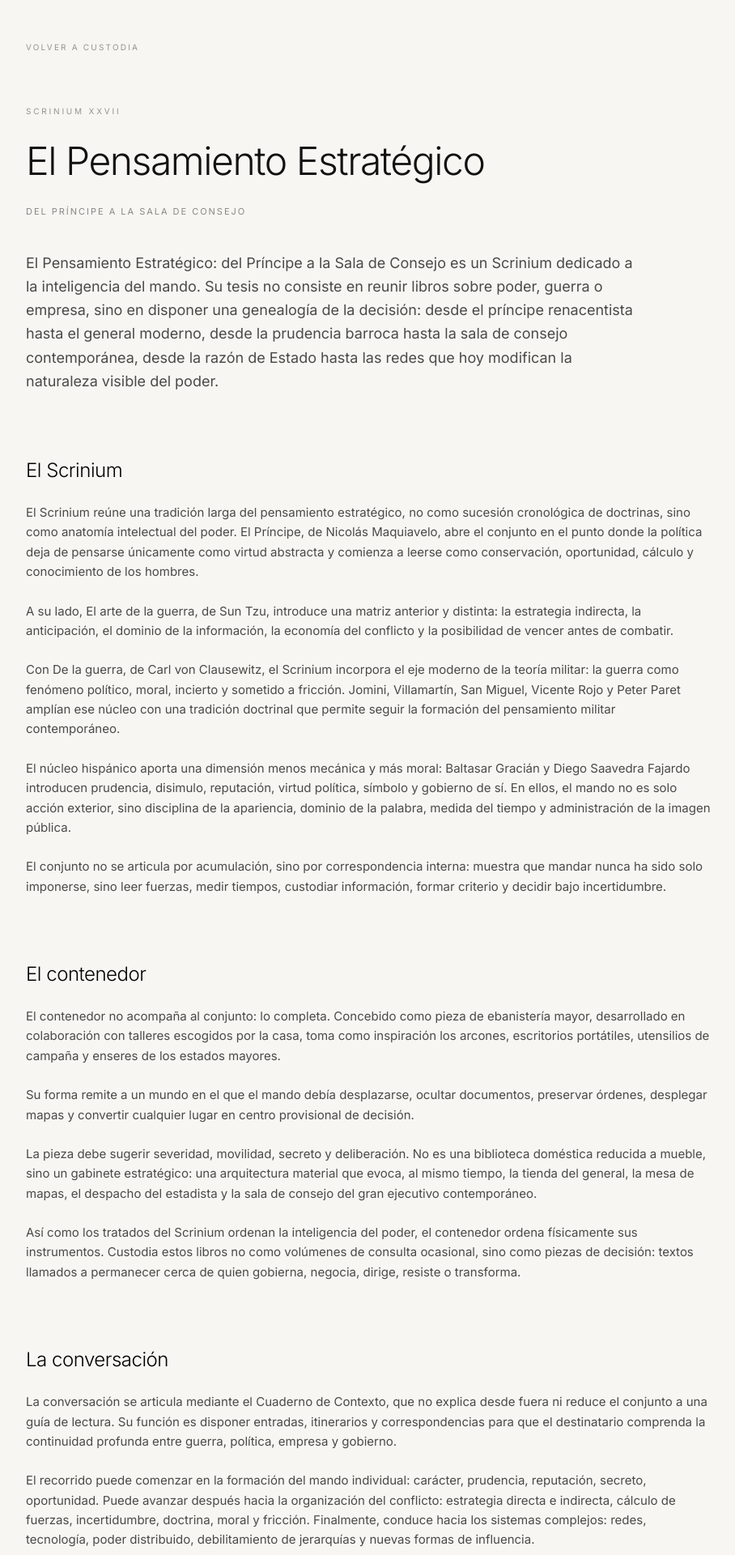
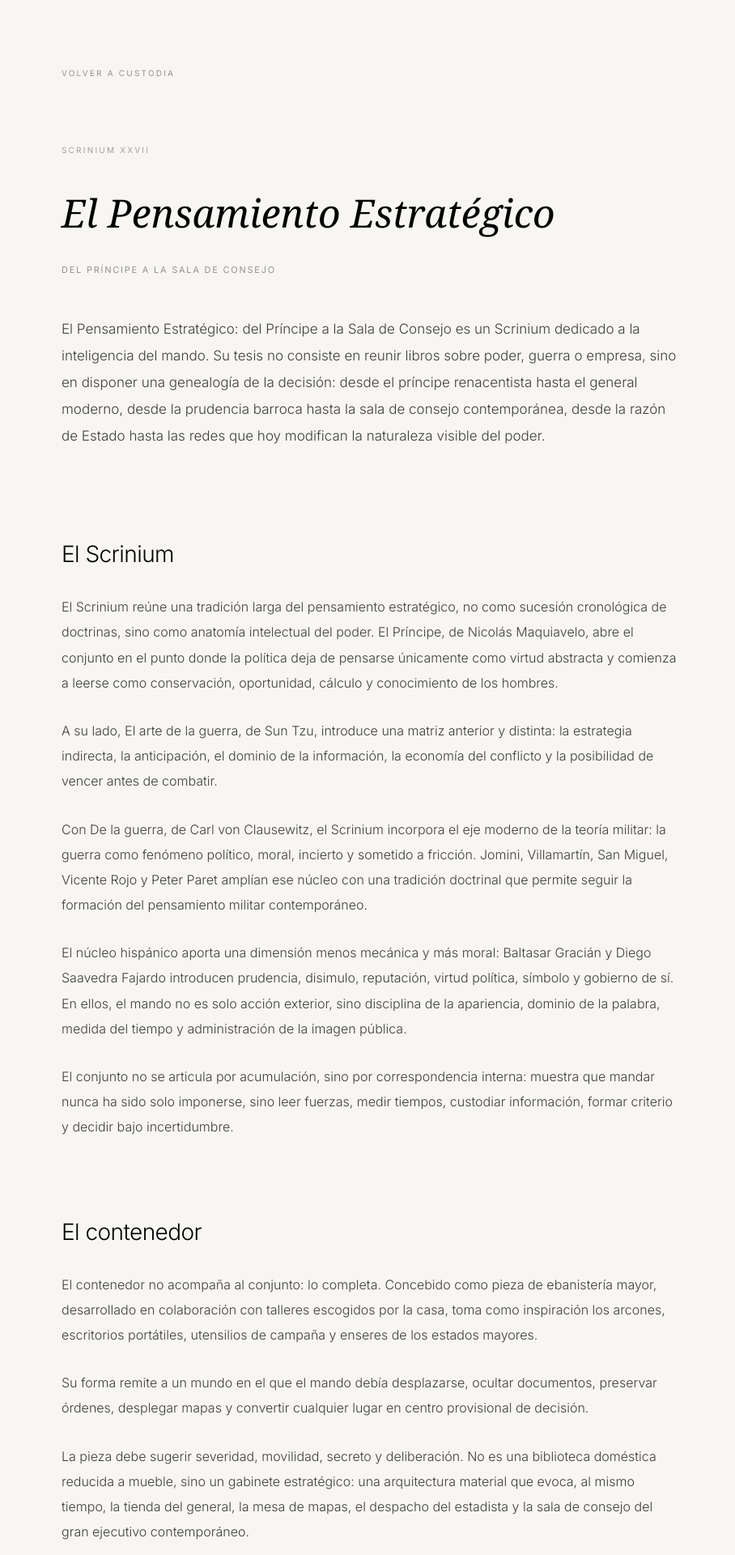
Before and after one commit to felixlosada-web/falcatio, a Next.js app: page /custodia/pensamiento-estrategico in a window 1280 px wide. Shown: the part 100-2020 px from the top of the page at 81% size, without its empty margins (184-1092 px from the left). Built offline with nearby package versions, Linux system fonts and the light colour scheme.

Commit message:
Refine Pensamiento Estrategico editorial layout

```diff
--- a/app/custodia/pensamiento-estrategico/page.tsx
+++ b/app/custodia/pensamiento-estrategico/page.tsx
@@ -87,36 +87,37 @@ export default function PensamientoEstrategicoPage() {
   };
 
   return (
-    <main className="max-w-4xl mx-auto px-6 py-28 md:py-36">
+    <main className="min-h-screen bg-[#F8F6F2] pt-44 pb-32 px-6 md:px-10">
       <script
         type="application/ld+json"
         dangerouslySetInnerHTML={{ __html: JSON.stringify(jsonLd) }}
       />
 
+      <section className="max-w-[760px] mx-auto">
         <Link
           href="/custodia"
-        className="inline-block mb-16 text-[10px] tracking-[0.22em] uppercase text-black/40 hover:text-black transition-colors"
+          className="inline-block mb-20 text-[10px] tracking-[0.22em] uppercase text-black/40 hover:text-black transition-colors duration-300"
         >
           Volver a custodia
         </Link>
 
-      <header className="mb-20">
-        <p className="text-[10px] tracking-[0.28em] uppercase text-black/40 mb-6">
+        <header className="mb-28">
+          <p className="text-[10px] tracking-[0.22em] uppercase text-black/35 mb-10">
             Scrinium XXVII
           </p>
 
-        <h1 className="text-3xl md:text-5xl leading-tight font-light tracking-[-0.03em] mb-6">
+          <h1 className="text-4xl md:text-5xl leading-tight font-serif italic text-black mb-8">
             El Pensamiento Estratégico
           </h1>
 
-        <p className="text-[11px] tracking-[0.18em] uppercase text-black/45 mb-10">
+          <p className="text-[11px] tracking-[0.16em] uppercase text-black/40 mb-12">
             Del Príncipe a la Sala de Consejo
           </p>
 
-        <p className="text-base md:text-lg leading-relaxed text-black/70 max-w-3xl">
+          <p className="text-[17px] leading-[1.95] text-black/75 font-light">
             El Pensamiento Estratégico: del Príncipe a la Sala de Consejo es un
-          Scrinium dedicado a la inteligencia del mando. Su tesis no consiste en
-          reunir libros sobre poder, guerra o empresa, sino en disponer una
+            Scrinium dedicado a la inteligencia del mando. Su tesis no consiste
+            en reunir libros sobre poder, guerra o empresa, sino en disponer una
             genealogía de la decisión: desde el príncipe renacentista hasta el
             general moderno, desde la prudencia barroca hasta la sala de consejo
             contemporánea, desde la razón de Estado hasta las redes que hoy
@@ -124,13 +125,13 @@ export default function PensamientoEstrategicoPage() {
           </p>
         </header>
 
-      <section className="space-y-20 text-[15px] leading-relaxed text-black/70">
+        <section className="space-y-24 text-[16px] leading-[1.95] text-black/75 font-light">
           <article>
-          <h2 className="text-2xl font-light tracking-[-0.02em] text-black mb-6">
+            <h2 className="text-[28px] leading-tight font-light tracking-[-0.02em] text-black mb-8">
               El Scrinium
             </h2>
 
-          <p className="mb-6">
+            <p className="mb-7">
               El Scrinium reúne una tradición larga del pensamiento estratégico,
               no como sucesión cronológica de doctrinas, sino como anatomía
               intelectual del poder. El Príncipe, de Nicolás Maquiavelo, abre el
@@ -139,14 +140,14 @@ export default function PensamientoEstrategicoPage() {
               oportunidad, cálculo y conocimiento de los hombres.
             </p>
 
-          <p className="mb-6">
+            <p className="mb-7">
               A su lado, El arte de la guerra, de Sun Tzu, introduce una matriz
               anterior y distinta: la estrategia indirecta, la anticipación, el
-            dominio de la información, la economía del conflicto y la posibilidad
-            de vencer antes de combatir.
+              dominio de la información, la economía del conflicto y la
+              posibilidad de vencer antes de combatir.
             </p>
 
-          <p className="mb-6">
+            <p className="mb-7">
               Con De la guerra, de Carl von Clausewitz, el Scrinium incorpora el
               eje moderno de la teoría militar: la guerra como fenómeno político,
               moral, incierto y sometido a fricción. Jomini, Villamartín, San
@@ -155,29 +156,29 @@ export default function PensamientoEstrategicoPage() {
               militar contemporáneo.
             </p>
 
-          <p className="mb-6">
-            El núcleo hispánico aporta una dimensión menos mecánica y más moral:
-            Baltasar Gracián y Diego Saavedra Fajardo introducen prudencia,
-            disimulo, reputación, virtud política, símbolo y gobierno de sí. En
-            ellos, el mando no es solo acción exterior, sino disciplina de la
-            apariencia, dominio de la palabra, medida del tiempo y administración
-            de la imagen pública.
+            <p className="mb-7">
+              El núcleo hispánico aporta una dimensión menos mecánica y más
+              moral: Baltasar Gracián y Diego Saavedra Fajardo introducen
+              prudencia, disimulo, reputación, virtud política, símbolo y
+              gobierno de sí. En ellos, el mando no es solo acción exterior,
+              sino disciplina de la apariencia, dominio de la palabra, medida
+              del tiempo y administración de la imagen pública.
             </p>
 
             <p>
-            El conjunto no se articula por acumulación, sino por correspondencia
-            interna: muestra que mandar nunca ha sido solo imponerse, sino leer
-            fuerzas, medir tiempos, custodiar información, formar criterio y
-            decidir bajo incertidumbre.
+              El conjunto no se articula por acumulación, sino por
+              correspondencia interna: muestra que mandar nunca ha sido solo
+              imponerse, sino leer fuerzas, medir tiempos, custodiar información,
+              formar criterio y decidir bajo incertidumbre.
             </p>
           </article>
 
           <article>
-          <h2 className="text-2xl font-light tracking-[-0.02em] text-black mb-6">
+            <h2 className="text-[28px] leading-tight font-light tracking-[-0.02em] text-black mb-8">
               El contenedor
             </h2>
 
-          <p className="mb-6">
+            <p className="mb-7">
               El contenedor no acompaña al conjunto: lo completa. Concebido como
               pieza de ebanistería mayor, desarrollado en colaboración con
               talleres escogidos por la casa, toma como inspiración los arcones,
@@ -185,18 +186,18 @@ export default function PensamientoEstrategicoPage() {
               estados mayores.
             </p>
 
-          <p className="mb-6">
+            <p className="mb-7">
               Su forma remite a un mundo en el que el mando debía desplazarse,
               ocultar documentos, preservar órdenes, desplegar mapas y convertir
               cualquier lugar en centro provisional de decisión.
             </p>
 
-          <p className="mb-6">
+            <p className="mb-7">
               La pieza debe sugerir severidad, movilidad, secreto y deliberación.
               No es una biblioteca doméstica reducida a mueble, sino un gabinete
               estratégico: una arquitectura material que evoca, al mismo tiempo,
-            la tienda del general, la mesa de mapas, el despacho del estadista y
-            la sala de consejo del gran ejecutivo contemporáneo.
+              la tienda del general, la mesa de mapas, el despacho del estadista
+              y la sala de consejo del gran ejecutivo contemporáneo.
             </p>
 
             <p>
@@ -209,34 +210,34 @@ export default function PensamientoEstrategicoPage() {
           </article>
 
           <article>
-          <h2 className="text-2xl font-light tracking-[-0.02em] text-black mb-6">
+            <h2 className="text-[28px] leading-tight font-light tracking-[-0.02em] text-black mb-8">
               La conversación
             </h2>
 
-          <p className="mb-6">
-            La conversación se articula mediante el Cuaderno de Contexto, que no
-            explica desde fuera ni reduce el conjunto a una guía de lectura. Su
-            función es disponer entradas, itinerarios y correspondencias para que
-            el destinatario comprenda la continuidad profunda entre guerra,
-            política, empresa y gobierno.
+            <p className="mb-7">
+              La conversación se articula mediante el Cuaderno de Contexto, que
+              no explica desde fuera ni reduce el conjunto a una guía de lectura.
+              Su función es disponer entradas, itinerarios y correspondencias
+              para que el destinatario comprenda la continuidad profunda entre
+              guerra, política, empresa y gobierno.
             </p>
 
-          <p className="mb-6">
+            <p className="mb-7">
               El recorrido puede comenzar en la formación del mando individual:
-            carácter, prudencia, reputación, secreto, oportunidad. Puede avanzar
-            después hacia la organización del conflicto: estrategia directa e
-            indirecta, cálculo de fuerzas, incertidumbre, doctrina, moral y
-            fricción. Finalmente, conduce hacia los sistemas complejos: redes,
-            tecnología, poder distribuido, debilitamiento de jerarquías y nuevas
-            formas de influencia.
+              carácter, prudencia, reputación, secreto, oportunidad. Puede
+              avanzar después hacia la organización del conflicto: estrategia
+              directa e indirecta, cálculo de fuerzas, incertidumbre, doctrina,
+              moral y fricción. Finalmente, conduce hacia los sistemas complejos:
+              redes, tecnología, poder distribuido, debilitamiento de jerarquías
+              y nuevas formas de influencia.
             </p>
 
-          <p className="mb-6">
+            <p className="mb-7">
               La conversación activa preguntas que no pertenecen solo al pasado.
               Qué permanece constante en el ejercicio del poder desde Maquiavelo
               hasta el CEO contemporáneo. En qué se parecen un príncipe
-            renacentista, un general napoleónico, un presidente de consejo y un
-            dirigente empresarial. Cuándo la estrategia es cálculo, cuándo
+              renacentista, un general napoleónico, un presidente de consejo y
+              un dirigente empresarial. Cuándo la estrategia es cálculo, cuándo
               prudencia y cuándo intuición.
             </p>
 
@@ -247,11 +248,11 @@ export default function PensamientoEstrategicoPage() {
           </article>
 
           <article>
-          <h2 className="text-2xl font-light tracking-[-0.02em] text-black mb-6">
+            <h2 className="text-[28px] leading-tight font-light tracking-[-0.02em] text-black mb-8">
               Arquitectura bibliográfica
             </h2>
 
-          <ul className="space-y-3 list-disc pl-5">
+            <ul className="space-y-4 list-disc pl-5">
               <li>La fundación política del mando: Maquiavelo y El Príncipe.</li>
               <li>
                 La estrategia indirecta: Sun Tzu y El arte de la guerra, con su
@@ -259,8 +260,8 @@ export default function PensamientoEstrategicoPage() {
               </li>
               <li>La teoría moderna de la guerra: Clausewitz y De la guerra.</li>
               <li>
-              La doctrina militar: Jomini, Villamartín, San Miguel, Vicente Rojo
-              y Peter Paret.
+                La doctrina militar: Jomini, Villamartín, San Miguel, Vicente
+                Rojo y Peter Paret.
               </li>
               <li>La prudencia hispánica: Gracián y Saavedra Fajardo.</li>
               <li>La controversia y la razón estratégica: Schopenhauer.</li>
@@ -272,29 +273,41 @@ export default function PensamientoEstrategicoPage() {
 
           <article className="border-t border-black/10 pt-12">
             <p>
-            El Pensamiento Estratégico: del Príncipe a la Sala de Consejo no es
-            una colección sobre liderazgo. Es una forma de conversación con la
-            inteligencia histórica del poder: poder como mando, cálculo,
-            prudencia, conflicto, persuasión, reputación, red y legado. Su valor
-            reside en haber convertido una tradición dispersa —política, militar,
-            filosófica y empresarial— en una arquitectura legible para quien
-            entiende que decidir no es solo elegir, sino hacerse cargo de las
-            consecuencias del mundo que se pone en movimiento.
+              El Pensamiento Estratégico: del Príncipe a la Sala de Consejo no
+              es una colección sobre liderazgo. Es una forma de conversación con
+              la inteligencia histórica del poder: poder como mando, cálculo,
+              prudencia, conflicto, persuasión, reputación, red y legado. Su
+              valor reside en haber convertido una tradición dispersa —política,
+              militar, filosófica y empresarial— en una arquitectura legible
+              para quien entiende que decidir no es solo elegir, sino hacerse
+              cargo de las consecuencias del mundo que se pone en movimiento.
             </p>
           </article>
 
-        <nav className="border-t border-black/10 pt-10 flex flex-col gap-3 text-[10px] tracking-[0.18em] uppercase">
-          <Link href="/custodia/mare-hispanicum" className="text-black/40 hover:text-black">
+          <nav className="border-t border-black/10 pt-12 flex flex-col gap-4 text-[10px] tracking-[0.18em] uppercase">
+            <Link
+              href="/custodia/mare-hispanicum"
+              className="text-black/40 hover:text-black transition-colors duration-300"
+            >
               Scrinium XIV — Mare Hispanicum
             </Link>
-          <Link href="/custodia/el-gobierno-de-si" className="text-black/40 hover:text-black">
+
+            <Link
+              href="/custodia/el-gobierno-de-si"
+              className="text-black/40 hover:text-black transition-colors duration-300"
+            >
               Scrinium IX — El Gobierno de Sí
             </Link>
-          <Link href="/custodia/peninsula-romanica" className="text-black/40 hover:text-black">
+
+            <Link
+              href="/custodia/peninsula-romanica"
+              className="text-black/40 hover:text-black transition-colors duration-300"
+            >
               Scrinium XLI — La Península Románica
             </Link>
           </nav>
         </section>
+      </section>
     </main>
   );
 }
```
Lines whose indentation alone changed are shown as unchanged.
